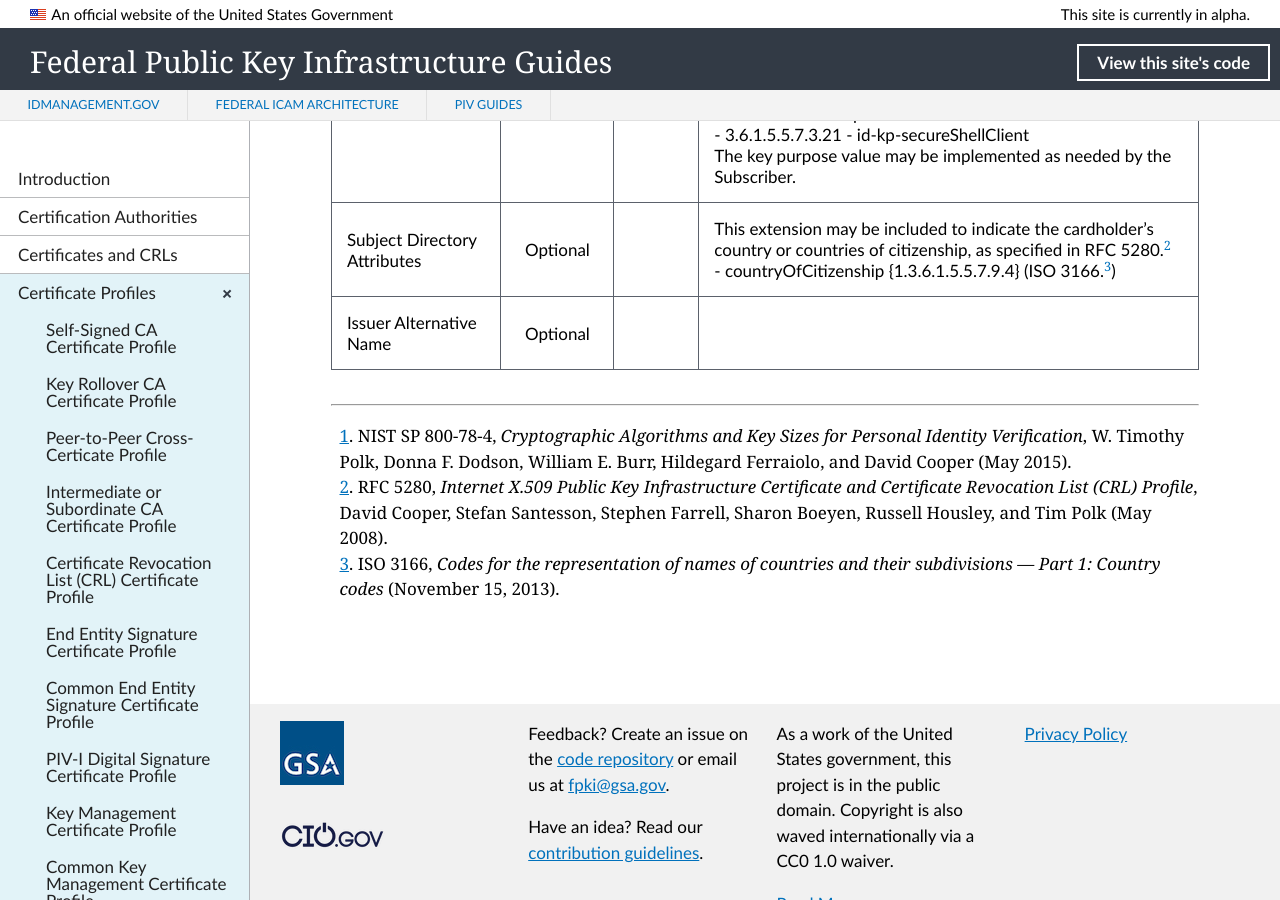
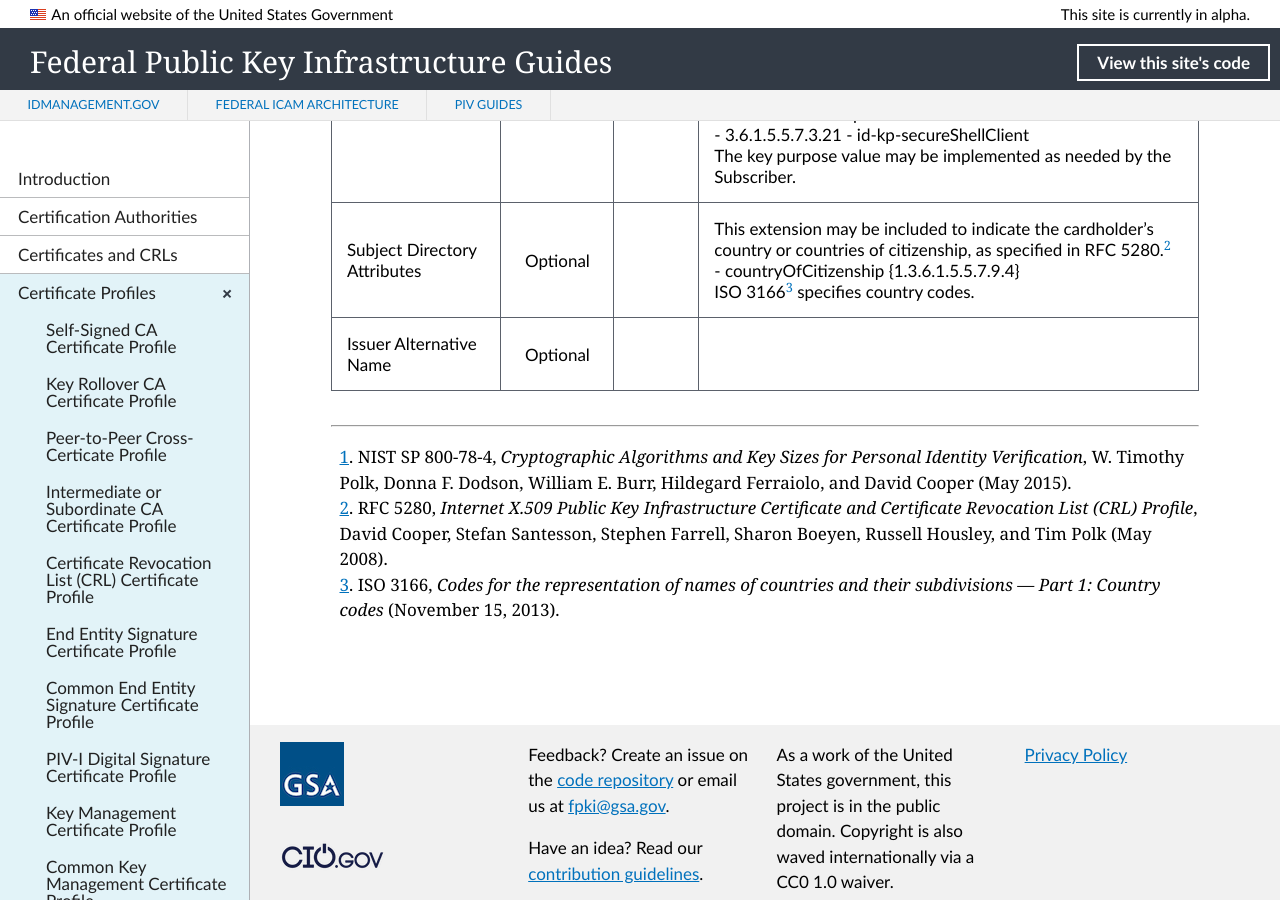
Before and after one commit to GSA/fpki-guides, a Jekyll site: the page built from _profiles/14_piv_auth.md, in a window 1280 px wide and 900 px high, scrolled down 2208 px. Built offline with Jekyll 4.4.1, drawn with Linux system fonts in a browser that asks for light colours; nearby versions of some CDN libraries; library files that are not in the unit come from our copies.

Commit message:
Update 14_piv_auth.md
Formatting

```diff
--- a/_profiles/14_piv_auth.md
+++ b/_profiles/14_piv_auth.md
@@ -27,7 +27,7 @@
 | Subject Alternative Name   | Mandatory  |  | Must include FASC-N name form and, after October 15, 2015, must also include a UUID.<br>The FASC-N specifies the FASC-N of the PIV card that contains the corresponding PIV Authentication key.<br>Any additional name types may be present.<br>Other names may be included to support local applications.  |
 | PIV Interim   | Mandatory  |  | The piv-interim indicator {2.16.840.1.101.3.6.9.1} extension is defined in FIPS 201-2, Appendix B.2. The value of this extension is asserted as follows:<br>1. TRUE if, at the time of credential issuance:<br>(1) the FBI National Criminal History Fingerprint Check has been completed successfully, and<br>(2) an NACI has been initiated but has not been completed.<br>2. FALSE if, at the time of credential issuance, the subject’s NACI has been completed and successfully adjudicated.  |
 | Extended Key Usage   | Optional  | True | If included to support specific applications, this extension should be non-critical.<br>The following 3 values for keyPurposeID should be included:<br>- Microsoft Smart Card Logon<br>- TLS Client Authentication<br>- pkinit-KPClientAuth<br>Additional key purposes may be specified:<br>- 3.6.1.5.5.7.3.2 - TLS client authentication<BR>- 3.6.1.5.2.3.4 - id-pkinit-KPClientAuth<br>- 3.6.1.5.5.7.3.21 - id-kp-secureShellClient<br>The key purpose value may be implemented as needed by the Subscriber.  |
-| Subject Directory Attributes   | Optional  |  | This extension may be included to indicate the cardholder's country or countries of citizenship, as specified in RFC 5280.<sup>[2](#2)</sup><br>- countryOfCitizenship {1.3.6.1.5.5.7.9.4} (ISO 3166.<sup>[3](#3)</sup>) |
+| Subject Directory Attributes   | Optional  |  | This extension may be included to indicate the cardholder's country or countries of citizenship, as specified in RFC 5280.<sup>[2](#2)</sup><br>- countryOfCitizenship {1.3.6.1.5.5.7.9.4}<br>ISO 3166<sup>[3](#3)</sup> specifies country codes. |
 | Issuer Alternative Name   | Optional  |  |   |
 
 ------
```
